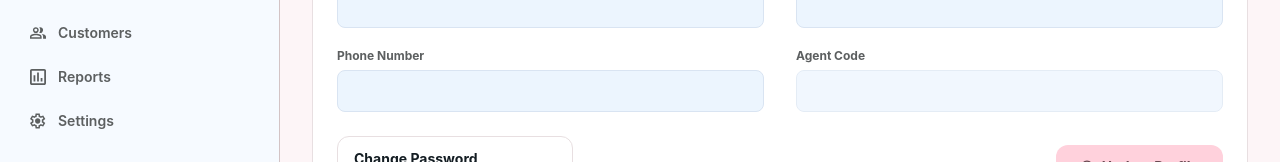
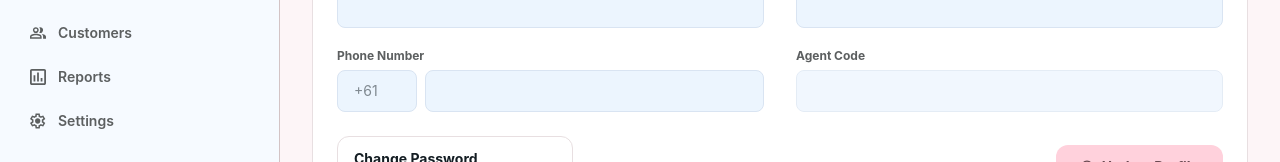
Before and after one commit to mediaclockdev/sheinapp, a React (Vite) app: page /profile in a window 1280 px wide. Shown: the part 397-559 px from the top of the page. Built offline with nearby package versions, Linux system fonts and the light colour scheme; no server answers; sample sign-in values are in the browser's storage.

Commit message:
update profile

```diff
--- a/src/components/dashboard/DashboardLayout.jsx
+++ b/src/components/dashboard/DashboardLayout.jsx
@@ -1,6 +1,9 @@
 import { useState, useEffect } from "react";
 import { Outlet, useLocation, Link } from "react-router-dom";
 import Sidebar from "./Sidebar";
+
+const API_BASE_URL = "https://shelynx.mediaclocksoft.com.au";
+const PROFILE_API_URL = `${API_BASE_URL}/api/agent-profile`;
 
 const PAGE_TITLES = {
   "/dashboard": "Dashboard",
@@ -20,6 +23,7 @@ const DashboardLayout = () => {
   const title = PAGE_TITLES[pathname] || "Dashboard";
   const [isSidebarOpen, setIsSidebarOpen] = useState(false);
   const [user, setUser] = useState(null);
+  const [avatarUrl, setAvatarUrl] = useState(null);
 
   useEffect(() => {
     try {
@@ -31,6 +35,15 @@ const DashboardLayout = () => {
     } catch (e) {
       console.error("Failed to parse user data", e);
     }
+
+    const token =
+      localStorage.getItem("token") || sessionStorage.getItem("token");
+    fetch(PROFILE_API_URL, {
+      headers: token ? { Authorization: `Bearer ${token}` } : {},
+    })
+      .then((res) => (res.ok ? res.json() : Promise.reject(res.status)))
+      .then(({ data }) => setAvatarUrl(data?.avatarUrl || null))
+      .catch((err) => console.error("Failed to load agent avatar:", err));
   }, []);
 
   const displayName = user?.name || "Sarah Chen";
@@ -96,8 +109,19 @@ const DashboardLayout = () => {
 
               {/* Profile Avatar Image */}
               <div className="h-10 w-10 rounded-full border border-[#dec9ce] overflow-hidden bg-[#FFE8EF] flex items-center justify-center font-bold text-[#D24D77] text-sm shadow-sm">
-                {/* Visual Placeholder */}
-                <span>{initials}</span>
+                {avatarUrl ? (
+                  <img
+                    src={
+                      avatarUrl.startsWith("http")
+                        ? avatarUrl
+                        : `${API_BASE_URL}${avatarUrl}`
+                    }
+                    alt={displayName}
+                    className="h-full w-full object-cover"
+                  />
+                ) : (
+                  <span>{initials}</span>
+                )}
               </div>
             </Link>
           </div>
@@ -105,7 +129,7 @@ const DashboardLayout = () => {
 
         {/* Dynamic Route Content */}
         <main className="flex-1 overflow-y-auto">
-          <Outlet />
+          <Outlet context={{ onAvatarChange: setAvatarUrl }} />
         </main>
       </div>
     </div>
--- a/src/views/Profile.jsx
+++ b/src/views/Profile.jsx
@@ -1,4 +1,5 @@
 import { useEffect, useState } from "react";
+import { useOutletContext } from "react-router-dom";
 import { ChevronRight, BadgeCheck, Pencil, Ban } from "lucide-react";
 
 const API_BASE_URL = "https://shelynx.mediaclocksoft.com.au";
@@ -79,10 +80,12 @@ const Toggle = ({ on, onClick }) => (
 );
 
 export default function Profile() {
+  const { onAvatarChange } = useOutletContext() ?? {};
   const [profile, setProfile] = useState(null); // raw API data
   const [form, setForm] = useState({
     name: "",
     email: "",
+    countryCode: "",
     phone: "",
     agentCode: "",
   });
@@ -103,9 +106,8 @@ export default function Profile() {
         setForm({
           name: data.name || "",
           email: data.email || "",
-          phone: data.countryCode
-            ? `+${data.countryCode} ${data.phone || ""}`
-            : data.phone || "",
+          countryCode: data.countryCode || "",
+          phone: data.phone || "",
           agentCode: `AGT${String(data.id).padStart(5, "0")}`,
         });
         const apiPrefs = prefsFromApi(data.notificationPreferences);
@@ -119,15 +121,13 @@ export default function Profile() {
 
   const handleUpdate = async () => {
     try {
-      // strip "+91 " prefix back into phone/countryCode
-      const match = form.phone.trim().match(/^\+(\d{1,4})\s*(.*)$/);
       const res = await fetch(`${PROFILE_API_URL}/update`, {
         method: "PATCH",
         headers: authHeaders(),
         body: JSON.stringify({
           name: form.name,
-          phone: match ? match[2] : form.phone.trim(),
-          ...(match ? { countryCode: match[1] } : {}),
+          phone: form.phone.trim(),
+          countryCode: form.countryCode.trim(),
         }),
       });
       if (!res.ok) throw new Error(`Update failed (${res.status})`);
@@ -138,9 +138,8 @@ export default function Profile() {
       setForm((f) => ({
         ...f,
         name: updated.name ?? f.name,
-        phone: updated.countryCode
-          ? `+${updated.countryCode} ${updated.phone || ""}`
-          : (updated.phone ?? f.phone),
+        countryCode: updated.countryCode ?? f.countryCode,
+        phone: updated.phone ?? f.phone,
       }));
       const apiPrefs = prefsFromApi(updated.notificationPreferences);
       if (apiPrefs) setPrefs((p) => ({ ...p, ...apiPrefs }));
@@ -171,6 +170,7 @@ export default function Profile() {
       const avatarUrl =
         result.data?.avatarUrl || result.avatarUrl || URL.createObjectURL(file);
       setProfile((p) => ({ ...(p || {}), avatarUrl }));
+      onAvatarChange?.(avatarUrl);
     } catch (err) {
       console.error("Failed to upload photo:", err);
     } finally {
@@ -290,11 +290,19 @@ export default function Profile() {
               <label className="block text-xs font-bold text-[#5C5F60] mb-1.5">
                 Phone Number
               </label>
-              <input
-                className={inputClass}
-                value={form.phone}
-                onChange={set("phone")}
-              />
+              <div className="flex gap-2">
+                <input
+                  className={`${inputClass.replace("w-full", "w-20")} shrink-0`}
+                  value={form.countryCode}
+                  onChange={set("countryCode")}
+                  placeholder="+61"
+                />
+                <input
+                  className={inputClass}
+                  value={form.phone}
+                  onChange={set("phone")}
+                />
+              </div>
             </div>
             <div>
               <label className="block text-xs font-bold text-[#5C5F60] mb-1.5">
```
